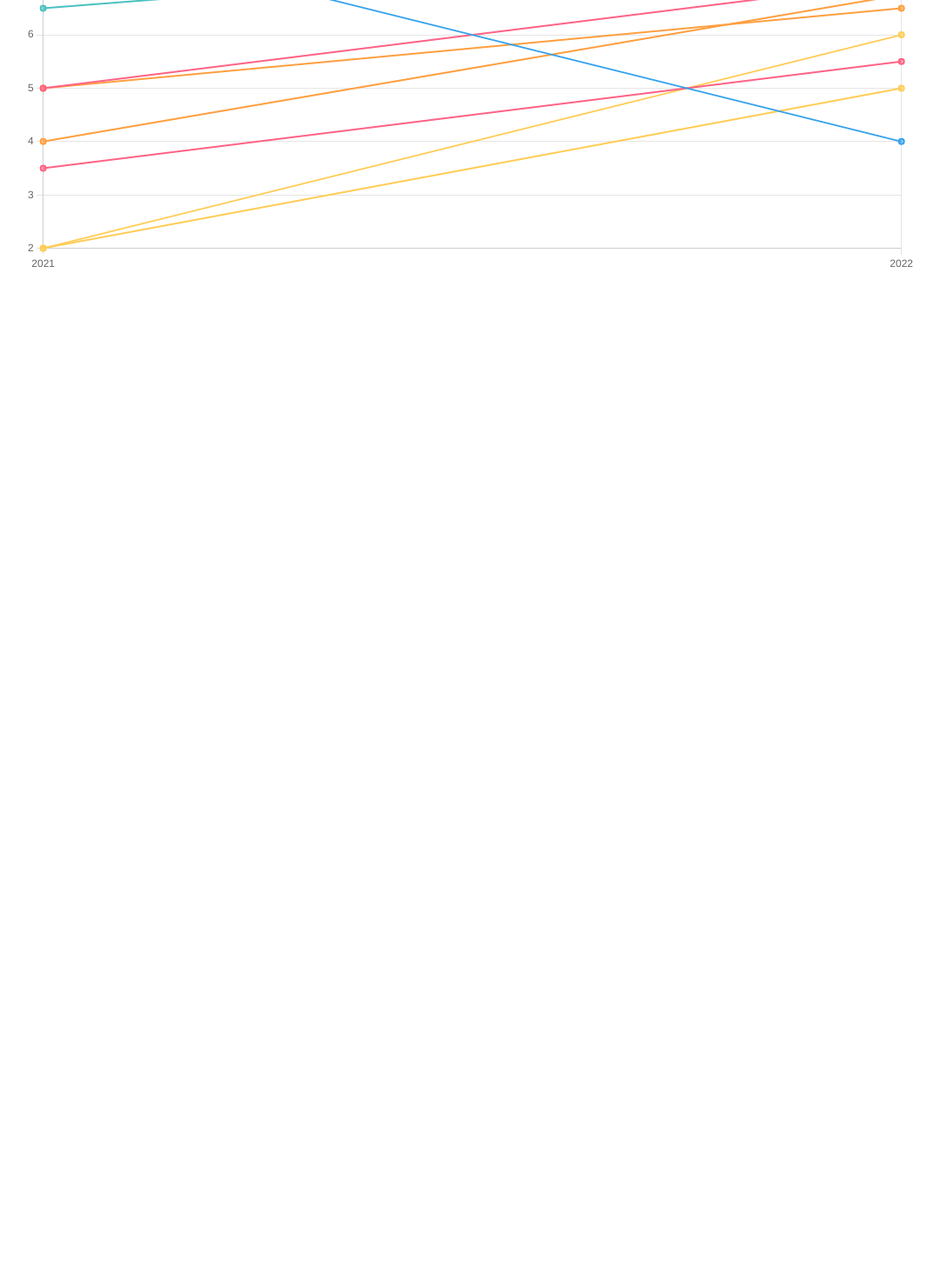
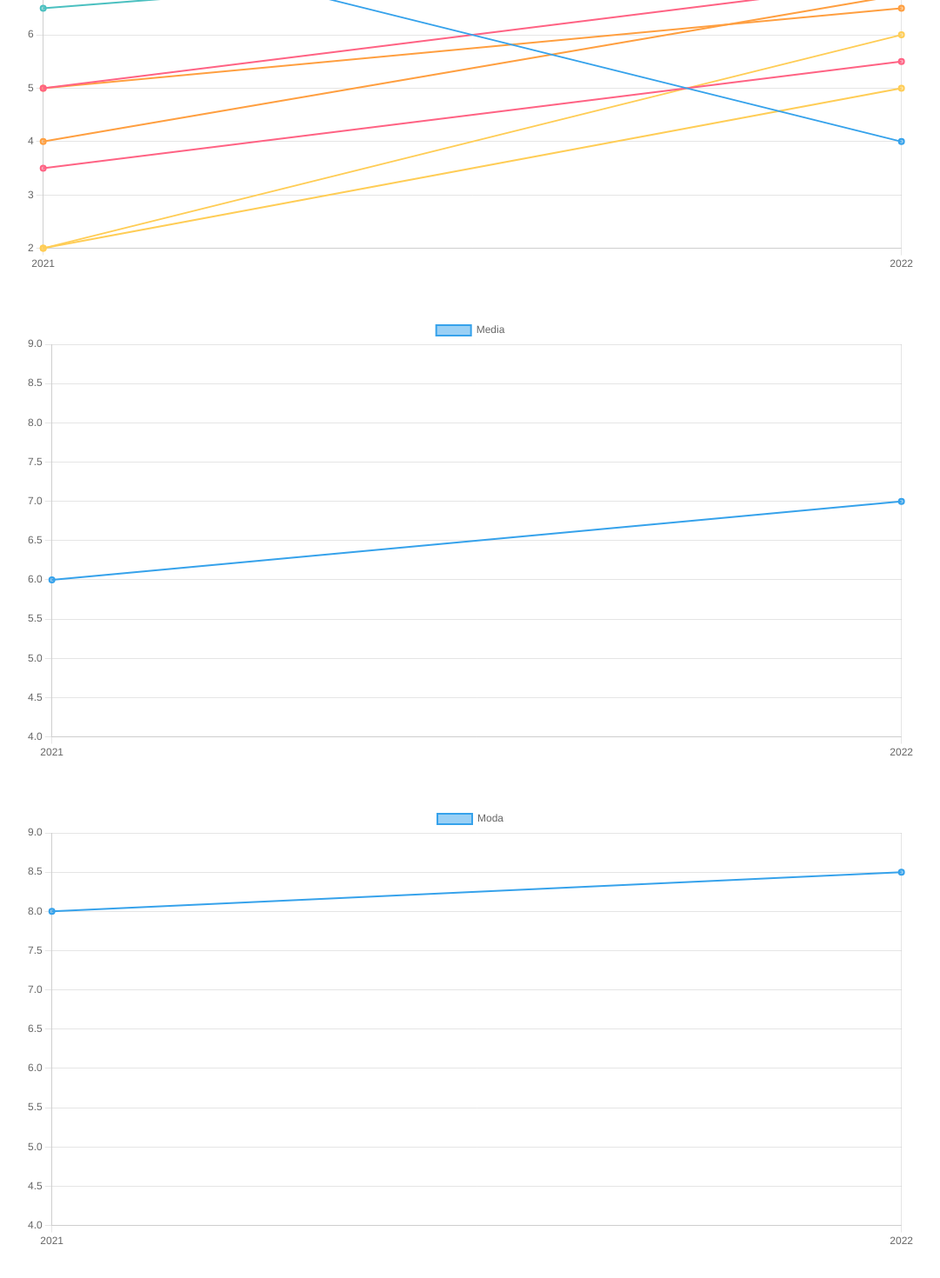
Before and after one commit to simoneteglia/my-year-rating, a React (Create React App) app: page / in a window 1280 px wide. Shown: the part 1380-2850 px from the top of the page at 87% size, without its empty margins (99-1180 px from the left). Before the commit the page ends 1794 px from the top, so only its background shows below. Built offline with nearby package versions, Linux system fonts and the light colour scheme.

Commit message:
moda e media

```diff
--- a/src/App.js
+++ b/src/App.js
@@ -83,6 +83,18 @@ function App() {
 						data={data.getBarDataComplete(windowSize)}
 					/>
 					<Line data={data.getLineDataComplete()} />
+					<Line
+						data={data.getMedia()}
+						options={{
+							scales: { y: { suggestedMin: 4, suggestedMax: 9 } },
+						}}
+					/>
+					<Line
+						data={data.getModa()}
+						options={{
+							scales: { y: { suggestedMin: 4, suggestedMax: 9 } },
+						}}
+					/>
 				</section>
 			</div>
 		);
@@ -131,6 +143,18 @@ function App() {
 					<Bar data={data.getBarDataCompleteMobile1()} />
 					<Bar data={data.getBarDataCompleteMobile2()} />
 					<Line data={data.getLineDataComplete()} />
+					<Line
+						data={data.getMedia()}
+						options={{
+							scales: { y: { suggestedMin: 4, suggestedMax: 9 } },
+						}}
+					/>
+					<Line
+						data={data.getModa()}
+						options={{
+							scales: { y: { suggestedMin: 4, suggestedMax: 9 } },
+						}}
+					/>
 				</section>
 			</div>
 		);
--- a/src/Data.js
+++ b/src/Data.js
@@ -125,14 +125,11 @@ export default class Data {
 			myDatasets1.push({
 				label: `Voto ${2021 + i}`,
 				borderWidth: mobileBorderWidth,
-				data: this.getVotiAnno(2021 + i).slice(
-					slicePoint,
-					nomi.length - 1
-				),
+				data: this.getVotiAnno(2021 + i).slice(slicePoint, nomi.length),
 			});
 		}
 		return {
-			labels: nomi.slice(slicePoint, nomi.length - 1),
+			labels: nomi.slice(slicePoint, nomi.length),
 			datasets: myDatasets1,
 		};
 	}
@@ -152,4 +149,51 @@ export default class Data {
 			datasets: myDatasets,
 		};
 	}
+
+	getMedia() {
+		let myDatasets = [];
+		let voti_anno = this.getVotiAnno(2021);
+		let voti_anno_next = this.getVotiAnno(2022);
+		let sum = voti_anno.reduce((a, b) => a + b);
+		const avg = sum / nomi.length;
+		let sum_next = voti_anno_next.reduce((a, b) => a + b);
+		const avg_next = sum_next / nomi.length;
+		myDatasets.push({
+			label: `Media`,
+			borderWidth: borderWidth,
+			data: [Math.round(avg), Math.round(avg_next)],
+		});
+		return {
+			labels: [2021, 2022],
+			datasets: myDatasets,
+		};
+	}
+
+	getModa() {
+		let values = [];
+		let myDatasets = [];
+		for (let j = 0; j < numeroAnni; j++) {
+			let voti_anno = this.getVotiAnno(2021 + j);
+			let counts = {};
+			for (let k = 0; k < voti_anno.length; k++) {
+				const elem = voti_anno[k];
+				if (counts[elem]) counts[elem] += 1;
+				else counts[elem] = 1;
+			}
+			values.push(
+				Object.keys(counts).reduce((a, b) =>
+					counts[a] > counts[b] ? a : b
+				)
+			);
+		}
+		myDatasets.push({
+			label: "Moda",
+			borderWidth: borderWidth,
+			data: values,
+		});
+		return {
+			labels: [2021, 2022],
+			datasets: myDatasets,
+		};
+	}
 }
```
